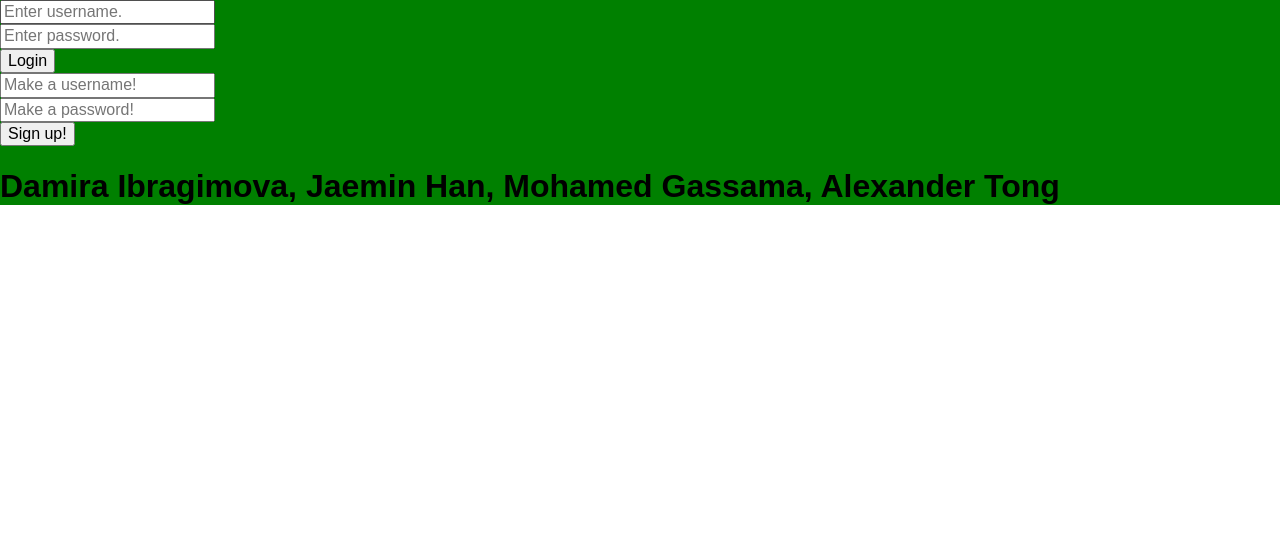
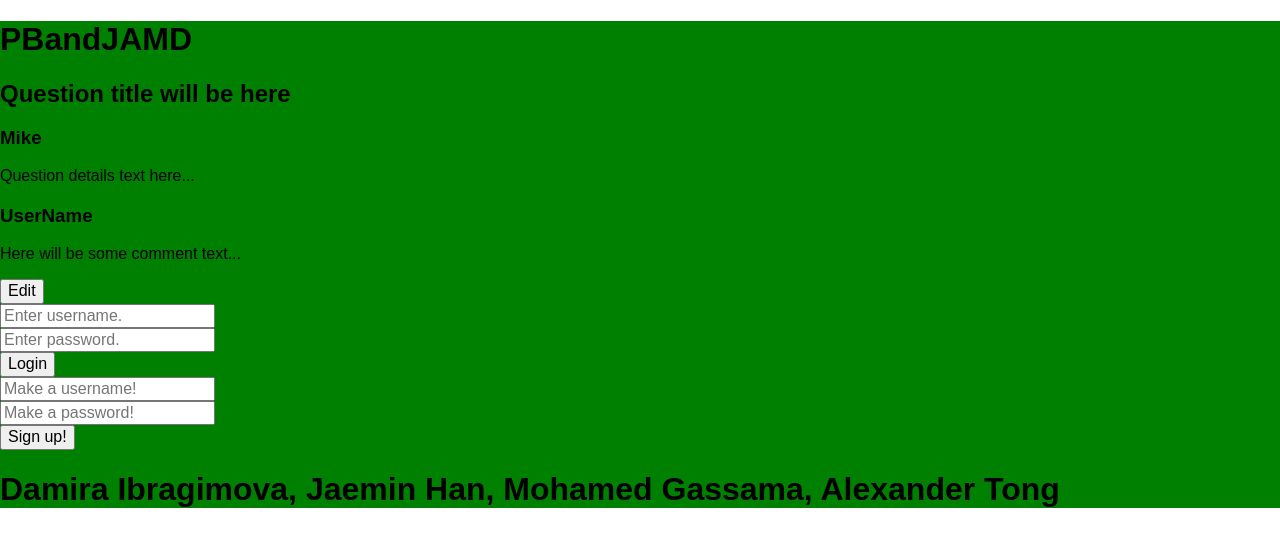
Before and after one commit to PBandJAMD/PBandJAMD, a React app: page / in a window 1280 px wide. Shown: the top 546 px of the page. Built offline with nearby package versions, Linux system fonts and the light colour scheme; the HTML template or start-up script is replaced by a standard one.

Commit message:
connected main, footer and header to app.jsx

```diff
--- a/src/components/App.jsx
+++ b/src/components/App.jsx
@@ -1,6 +1,8 @@
 import React, { Component } from 'react';
 import LoginForm from './LoginForm/LoginForm.jsx';
 import SignupForm from './SignupForm/SignupForm.jsx';
+import Header from './Header/Header.jsx';
+import Main from './Main/Main.jsx';
 import './normalize.css';
 import './App.css';
 
@@ -51,10 +53,8 @@ class App extends Component {
   render() {
     return (
       <div id="app-container">
-        <header>
-
-        </header>
-
+        <Header/>
+        <Main />
         <LoginForm
           handleUsernameInput={event => this.handleUsernameInput(event)}
           handlePasswordInput={event => this.handlePasswordInput(event)}
--- a/src/components/Aside/Aside.jsx
+++ b/src/components/Aside/Aside.jsx
@@ -1,7 +1,7 @@
 import React, { Component } from 'react';
-import from './Aside.css';
-import LoginForm from '../LoginForm/LoginForm';
-import SignupForm from '../SignupForm/SignupForm';
+import style from './Aside.css';
+// import LoginForm from '../LoginForm/LoginForm';
+// import SignupForm from '../SignupForm/SignupForm';
 
 export default class Aside extends Component {
 
--- a/src/components/Comment/Comment.jsx
+++ b/src/components/Comment/Comment.jsx
@@ -1,5 +1,5 @@
 import React, { Component } from 'react';
-import from './Comment.css';
+import style from './Comment.css';
 
 export default class Comment extends Component {
 
--- a/src/components/Header/Header.jsx
+++ b/src/components/Header/Header.jsx
@@ -1,5 +1,5 @@
 import React, { Component } from 'react';
-import from './Header.css';
+import style from './Header.css';
 // import Navbar from '../Navbar/Navbar';
 
 export default class Header extends Component {
--- a/src/components/Main/Main.jsx
+++ b/src/components/Main/Main.jsx
@@ -1,9 +1,9 @@
 import React, { Component } from 'react';
 import style from './Main.css';
 // Importing other components:
-import Aside from '../Aside/Aside';
-import Topic from '../Topic/Topic';
-import Comment from '../Comment/Comment';
+import Aside from '../Aside/Aside.jsx';
+import Topic from '../Topic/Topic.jsx';
+import Comment from '../Comment/Comment.jsx';
 
 
 export default class Main extends Component {
```
